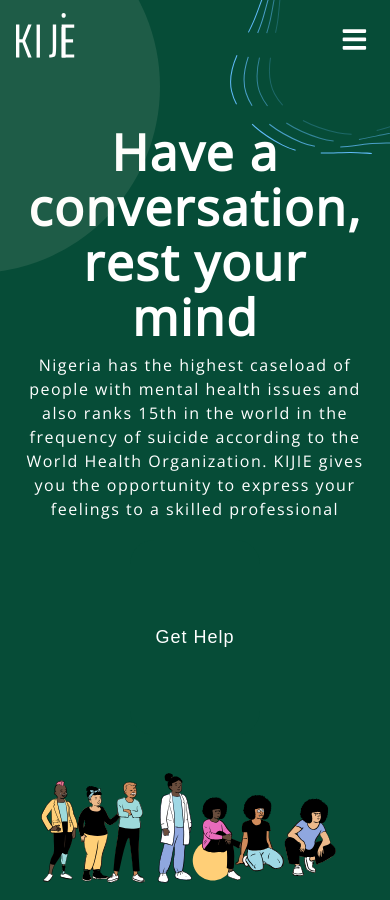
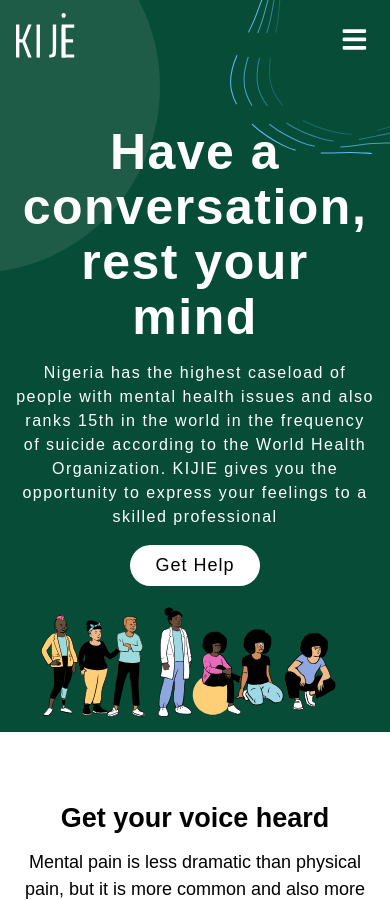
Before and after one commit to larrycoal/clover, a React (Create React App) app: page / in a window 390 px wide. Shown: the top 900 px of the page. Built offline with nearby package versions, Linux system fonts and the light colour scheme.

Commit message:
Removed large spacing for mobile

```diff
--- a/src/containers/Hero/heroStyles.js
+++ b/src/containers/Hero/heroStyles.js
@@ -2,10 +2,10 @@
 import { colors } from "../../utils";
 
 export const HeroContainer = styled.section`
-  height: 100vh;
   background: ${colors.primary};
   color: ${colors.neutral};
   text-align: center;
+  font-size: 1rem;
 
   > :first-child {
     position: absolute;
@@ -37,30 +37,18 @@
   flex-direction: column;
   align-items: center;
   justify-content:center;
-  height:100%;
-  font-size: .9rem;
   letter-spacing:1.5px;
-  font-family:'Open Sans', sans-serif;
   padding-top: 2.875rem;
 
   > :last-child {
     width: 90%;
+    height: 50%;
   }
 
-  > span{
-    font-size:1rem;
+  > span {
     font-weight:lighter
   }
 
   > * + * {
     margin-top: 1rem;
-
-    @media screen and (max-width: 768px) {
-      margin-top: 0.5rem;
-      /* height: 43.125rem; */
-      height: 800px;
-      background: ${colors.primary};
-      color: ${colors.neutral};
-      text-align: center;
-    }}
 `;
```
